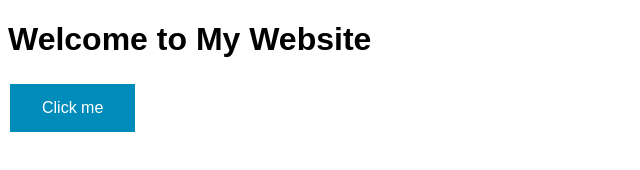
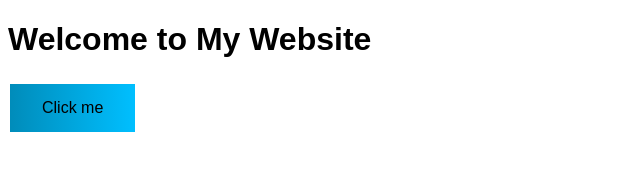
Before and after one commit to TheFaey/TheFaey.github.io, a plain HTML site: page index.html in a window 1280 px wide. Shown: the whole page, without its empty margins (0-640 px from the left). Drawn offline with Linux system fonts and the light colour scheme.

```diff
--- a/index.html
+++ b/index.html
@@ -11,7 +11,7 @@
         .button {
             background-color: #008CBA; /* Blue */
             border: none;
-            color: white;
+            background: linear-gradient(to right, #008CBA, #00BFFF); /* Gradient */
             padding: 15px 32px;
             text-align: center;
             text-decoration: none;
```
